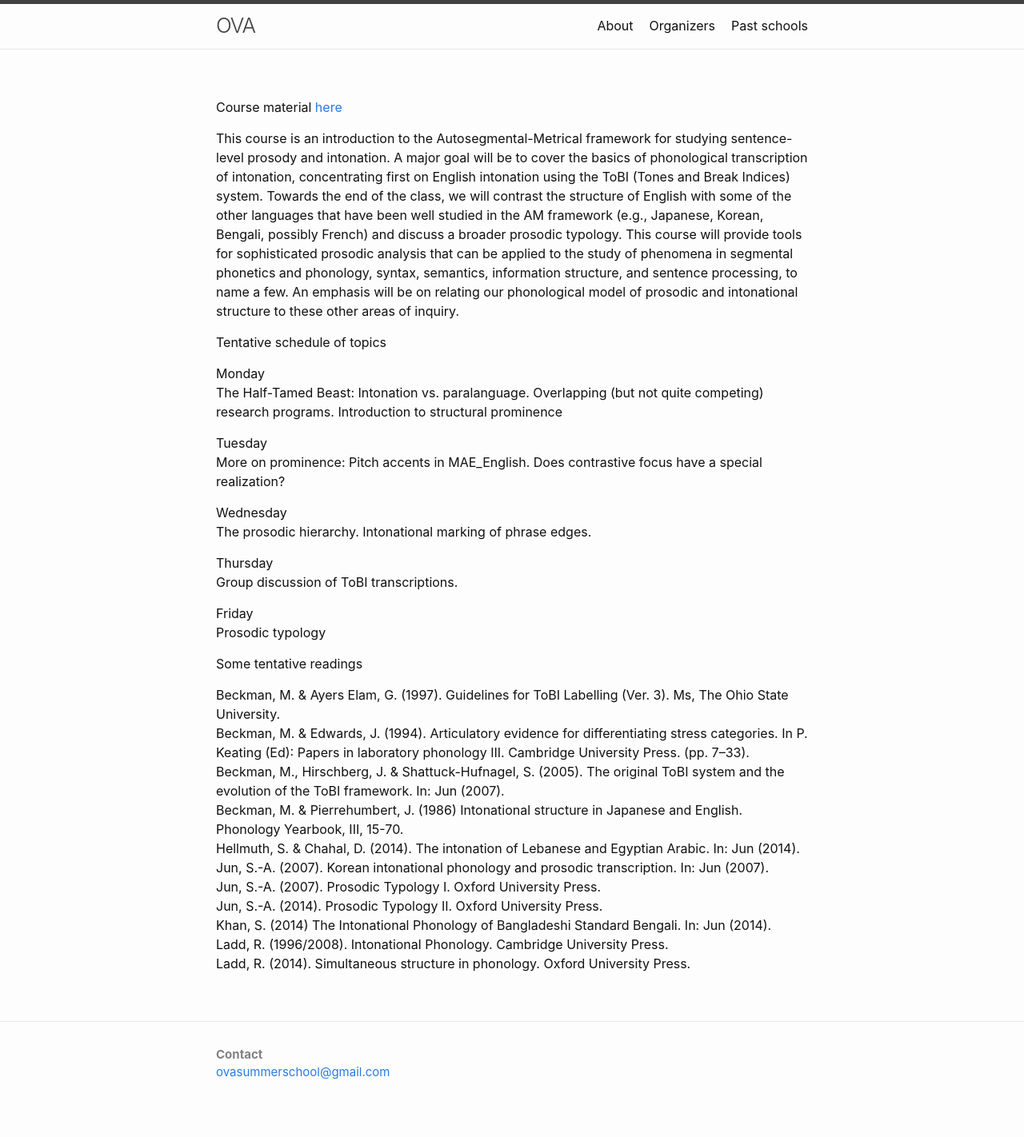
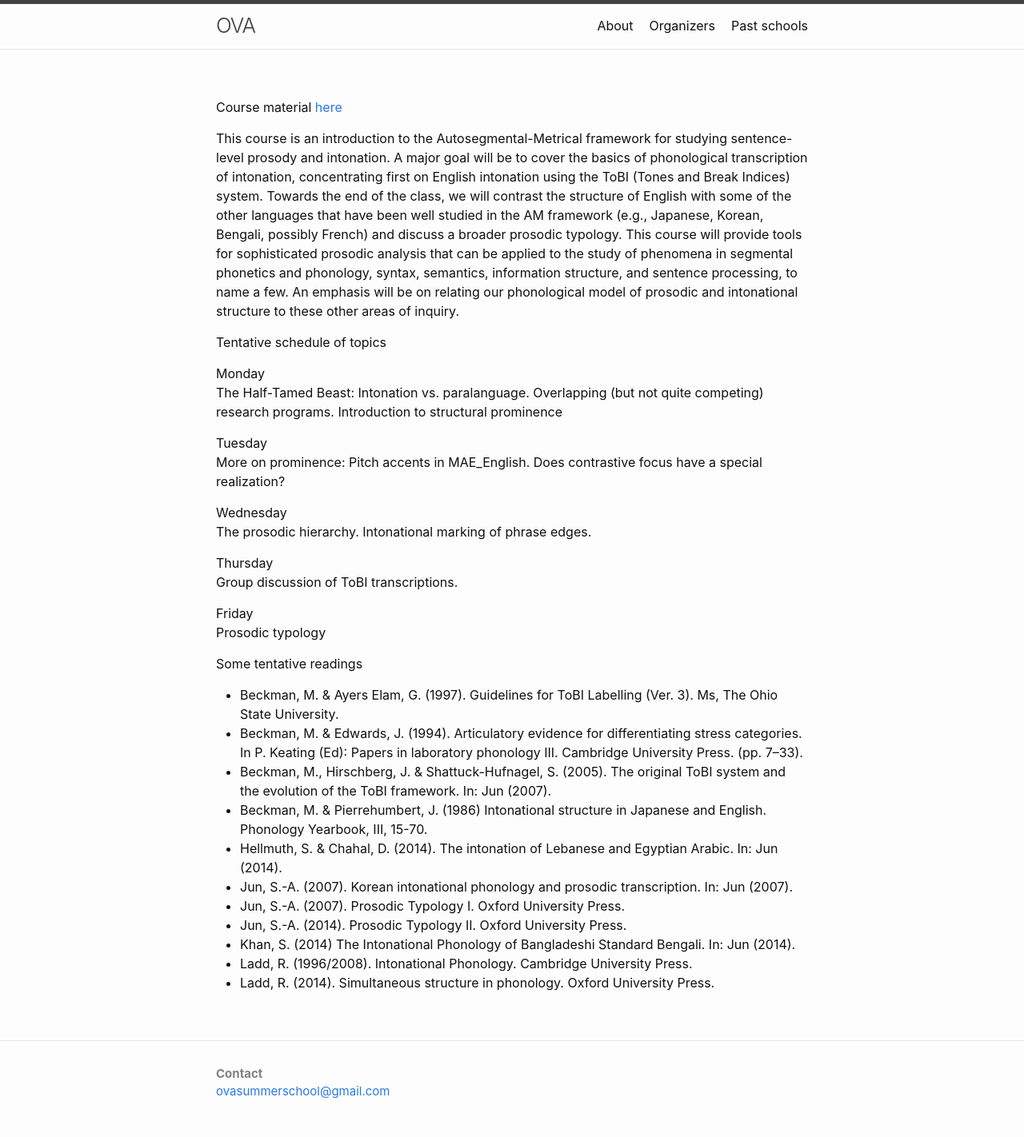
Before and after one commit to ovaschool/ovaschool.github.io, a Jekyll site: the page built from staticpages/oldprograms/zagreb2025-cs/bishop-intonational.md, in a window 1280 px wide. Shown: the whole page at 80% size. Built offline with Jekyll 4.4.1, drawn with Linux system fonts in a browser that asks for light colours; our own code applies the rules of GitHub Pages for plain Markdown files; before the commit the page ends 1398 px from its top, so only the background shows below that.

Commit message:
getting somewhere!

```diff
--- a/staticpages/oldprograms/zagreb2025-cs/bishop-intonational.md
+++ b/staticpages/oldprograms/zagreb2025-cs/bishop-intonational.md
@@ -29,14 +29,14 @@ Prosodic typology<br/>
 
 Some tentative readings<br/>
 
-Beckman, M. & Ayers Elam, G. (1997). Guidelines for ToBI Labelling (Ver. 3). Ms, The Ohio State University.<br/>
-Beckman, M. & Edwards, J. (1994). Articulatory evidence for differentiating stress categories. In P. Keating (Ed): Papers in laboratory phonology III. Cambridge University Press. (pp. 7–33).<br/>
-Beckman, M., Hirschberg, J. & Shattuck-Hufnagel, S. (2005). The original ToBI system and the evolution of the ToBI framework. In: Jun (2007).<br/>
-Beckman, M. & Pierrehumbert, J. (1986) Intonational structure in Japanese and English. Phonology Yearbook, III, 15-70.<br/>
-Hellmuth, S. & Chahal, D. (2014). The intonation of Lebanese and Egyptian Arabic. In: Jun (2014).<br/>
-Jun, S.-A. (2007). Korean intonational phonology and prosodic transcription. In: Jun (2007).<br/>
-Jun, S.-A. (2007). Prosodic Typology I. Oxford University Press.<br/>
-Jun, S.-A. (2014). Prosodic Typology II. Oxford University Press.<br/>
-Khan, S. (2014) The Intonational Phonology of Bangladeshi Standard Bengali. In: Jun (2014).<br/>
-Ladd, R. (1996/2008). Intonational Phonology. Cambridge University Press.<br/>
-Ladd, R. (2014). Simultaneous structure in phonology. Oxford University Press.
+* Beckman, M. & Ayers Elam, G. (1997). Guidelines for ToBI Labelling (Ver. 3). Ms, The Ohio State University.
+* Beckman, M. & Edwards, J. (1994). Articulatory evidence for differentiating stress categories. In P. Keating (Ed): Papers in laboratory phonology III. Cambridge University Press. (pp. 7–33).
+* Beckman, M., Hirschberg, J. & Shattuck-Hufnagel, S. (2005). The original ToBI system and the evolution of the ToBI framework. In: Jun (2007).
+* Beckman, M. & Pierrehumbert, J. (1986) Intonational structure in Japanese and English. Phonology Yearbook, III, 15-70.
+* Hellmuth, S. & Chahal, D. (2014). The intonation of Lebanese and Egyptian Arabic. In: Jun (2014).
+* Jun, S.-A. (2007). Korean intonational phonology and prosodic transcription. In: Jun (2007).
+* Jun, S.-A. (2007). Prosodic Typology I. Oxford University Press.
+* Jun, S.-A. (2014). Prosodic Typology II. Oxford University Press.
+* Khan, S. (2014) The Intonational Phonology of Bangladeshi Standard Bengali. In: Jun (2014).
+* Ladd, R. (1996/2008). Intonational Phonology. Cambridge University Press.
+* Ladd, R. (2014). Simultaneous structure in phonology. Oxford University Press.
```
Also changed, not shown: staticpages/oldprograms/zagreb2025-cs/reiss-substancefreephonology.md (+11 -5 lines), staticpages/oldprograms/zagreb2025-cs/volonec-introphonology.md (+2 -2 lines).
